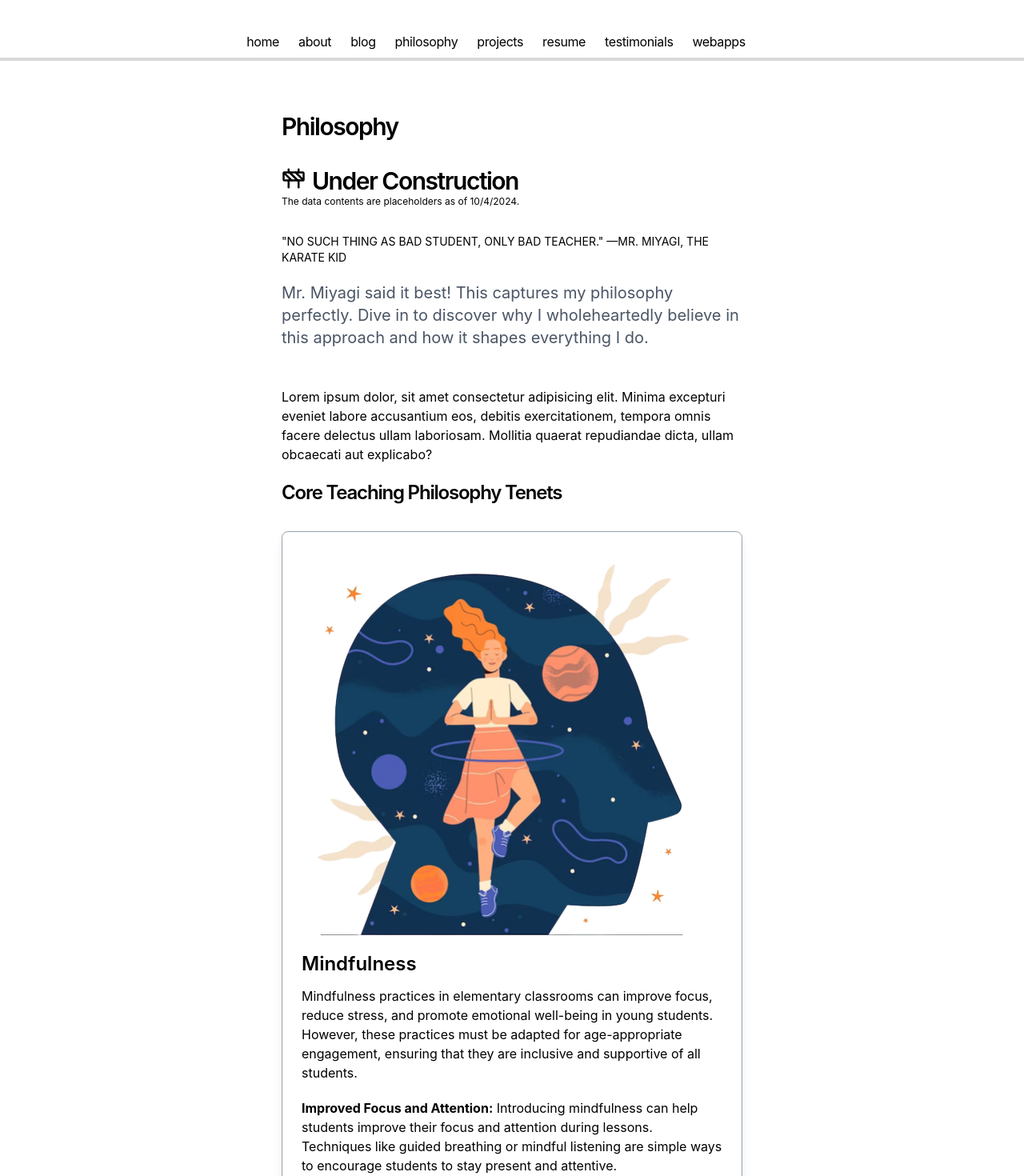
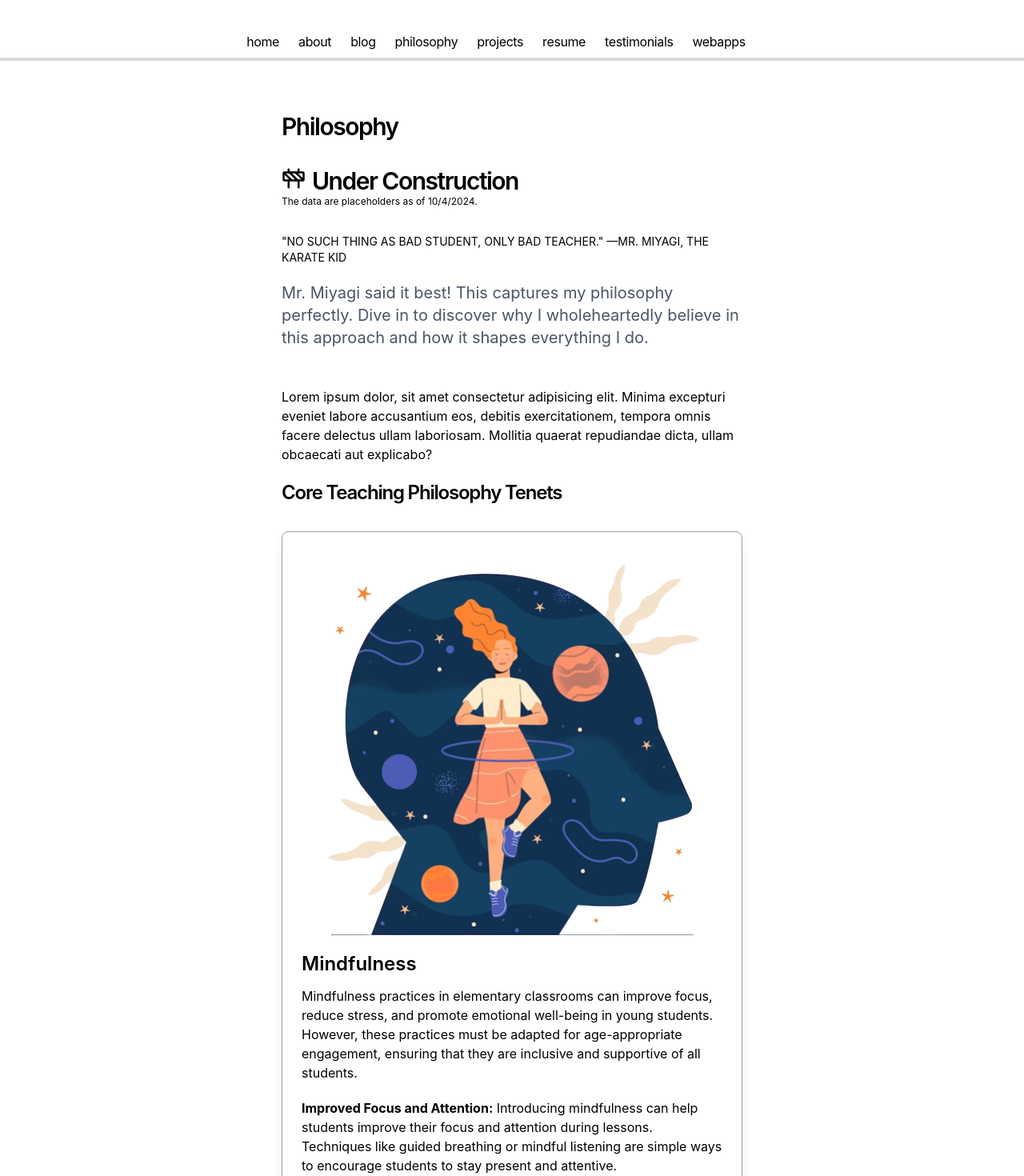
Before and after one commit to mjf1406/portfolio-nextjs, a Next.js app: page /philosophy in a window 1280 px wide. Shown: the top 1470 px of the page at 80% size. Built offline with nearby package versions, Linux system fonts and the light colour scheme.

Commit message:
fixed images

```diff
--- a/app/philosophy/page.tsx
+++ b/app/philosophy/page.tsx
@@ -295,8 +295,8 @@ export default function Philosophy() {
                     Under Construction{" "}
                 </div>
                 <span className="text-xs tracking-normal font-normal">
-                    The data contents are placeholders as of{" "}
-                    {new Date().toLocaleDateString()}.
+                    The data are placeholders as of{" "}
+                    {new Date("2024/10/04").toLocaleDateString()}.
                 </span>
             </h2>
             <div className="text-sm uppercase">{`"No such thing as bad student, only bad teacher." —Mr. Miyagi, The Karate Kid`}</div>
@@ -327,11 +327,15 @@ export default function Philosophy() {
                                 <Image
                                     src={item.image}
                                     alt={item.name}
-                                    width={500}
-                                    height={500}
-                                    className="object-cover"
+                                    fill
+                                    className="object-contain" // or "object-cover" depending on your preference
+                                    sizes="(max-width: 640px) 100vw,
+                                        (max-width: 768px) 100vw,
+                                        (max-width: 1024px) 50vw,
+                                        500px"
                                 />
                             </div>
+
                             <h3 className="text-2xl font-semibold mb-3">
                                 {item.name}
                             </h3>
--- a/app/webapps/page.tsx
+++ b/app/webapps/page.tsx
@@ -127,7 +127,7 @@ const WebAppCard = ({ app }) => (
                 src={app.image}
                 alt={app.name}
                 fill
-                className="object-cover"
+                className="object-contain"
             />
         </div>
         <div className="p-6">
```
